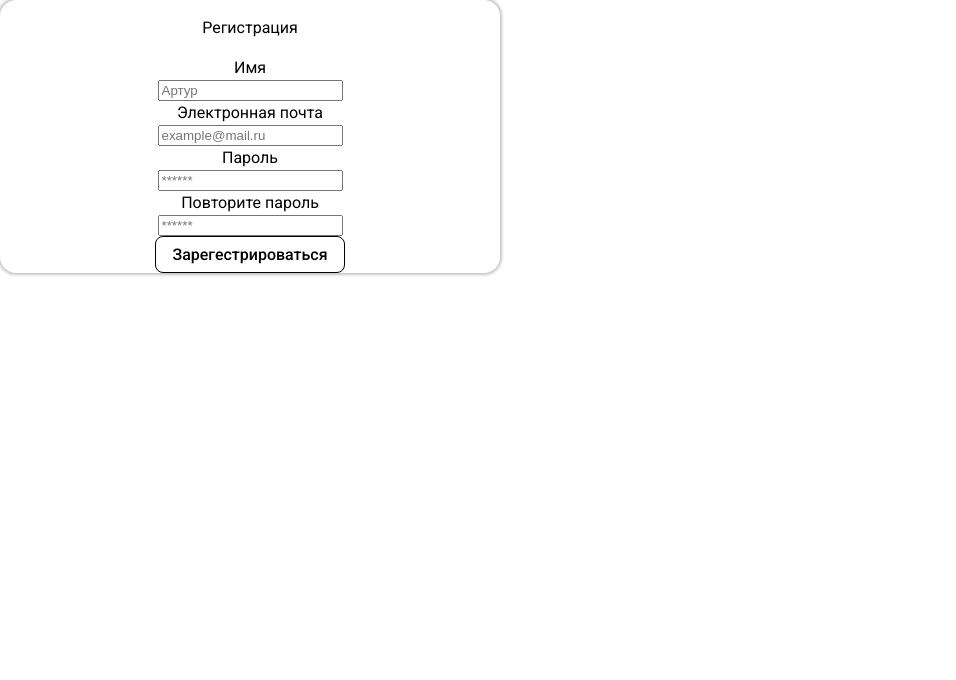
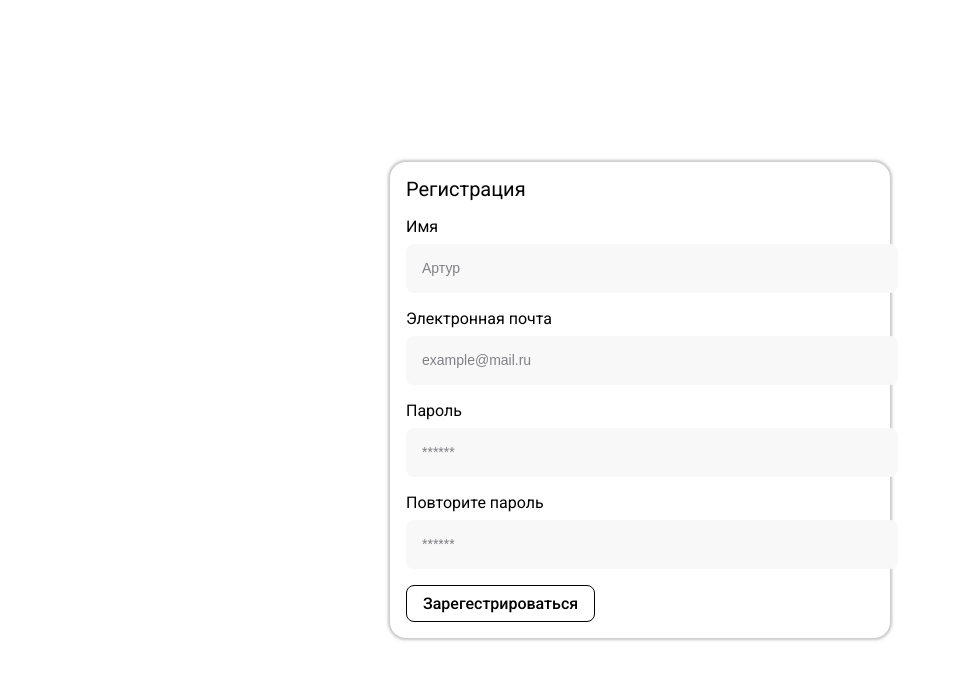
Before and after one commit to Gemin93/antipov-team-page, a React (Vite) app: page / in a window 1280 px wide. Shown: the top 680 px of the page, without its empty margins (0-956 px from the left). Built offline with nearby package versions, Linux system fonts and the light colour scheme.

Commit message:
styling form

```diff
--- a/src/features/auth/components/Form/Form.module.css
+++ b/src/features/auth/components/Form/Form.module.css
@@ -1,5 +1,14 @@
+.formWrapper {
+  display: flex;
+  align-items: center;
+  justify-content: center;
+  height: 100vh;
+}
+
 .form {
+  box-sizing: border-box;
   max-width: 500px;
+  width: 100%;
   color: #000;
   background-color: #fff;
   -webkit-box-shadow: 0px 0px 3px 2px rgba(0, 0, 0, 0.23);
@@ -8,6 +17,14 @@
   border-radius: 16px;
   display: flex;
   flex-direction: column;
-  align-items: center;
+  align-items: start;
   justify-content: space-between;
+  padding: 16px;
 }
+
+.h2 {
+  font-size: 20px;
+  line-height: 23px;
+  margin-top: 0;
+  margin-bottom: 16px;
+}
--- a/src/features/auth/components/Form/Form.tsx
+++ b/src/features/auth/components/Form/Form.tsx
@@ -5,14 +5,16 @@ import styles from "./Form.module.css";
 export const Form = () => {
   return (
     <>
+      <div className={styles.formWrapper}>
         <form className={styles.form}>
-        <p>Регистрация</p>
+          <p className={styles.h2}>Регистрация</p>
           <Input label="Имя" type="text" />
           <Input label="Электронная почта" type="email" />
           <Input label="Пароль" type="password" />
           <Input label="Повторите пароль" type="password" />
           <ButtonForm> Зарегестрироваться</ButtonForm>
         </form>
+      </div>
     </>
   );
 };
--- a/src/features/auth/components/Input/Input.module.css
+++ b/src/features/auth/components/Input/Input.module.css
@@ -0,0 +1,21 @@
+.label {
+  font-size: 16px;
+  line-height: 19px;
+  margin-bottom: 8px;
+}
+
+.input {
+  font-size: 14px;
+  line-height: 17px;
+  color: #000;
+  padding: 16px 8px 16px 16px;
+  background-color: #f8f8f8;
+  border-radius: 8px;
+  border: none;
+  width: 100%;
+  margin-bottom: 16px;
+}
+
+.input::placeholder {
+  color: #808185;
+}
--- a/src/features/auth/components/Input/Input.tsx
+++ b/src/features/auth/components/Input/Input.tsx
@@ -1,3 +1,5 @@
+import styles from "./Input.module.css";
+
 type InputProps = {
   label: string;
   type: "text" | "email" | "password";
@@ -8,11 +10,23 @@ type InputProps = {
 export const Input = ({ label, type, icon, iconAsset }: InputProps) => {
   return (
     <>
-      <label htmlFor={label}>{label}</label>
-      {type === "text" && <input type="text" placeholder="Артур" />}
-      {type === "email" && <input type="email" placeholder="example@mail.ru" />}
-      {type === "password" && <input type="password" placeholder="******" />}
-      {icon && <img src={iconAsset} />}
+      <label className={styles.label} htmlFor={label}>
+        {label}
+      </label>
+      {type === "text" && (
+        <input className={styles.input} type="text" placeholder="Артур" />
+      )}
+      {type === "email" && (
+        <input
+          className={styles.input}
+          type="email"
+          placeholder="example@mail.ru"
+        />
+      )}
+      {type === "password" && (
+        <input className={styles.input} type="password" placeholder="******" />
+      )}
+      {icon && <img className={styles.icon} src={iconAsset} />}
     </>
   );
 };
```
Lines whose indentation alone changed are shown as unchanged.
